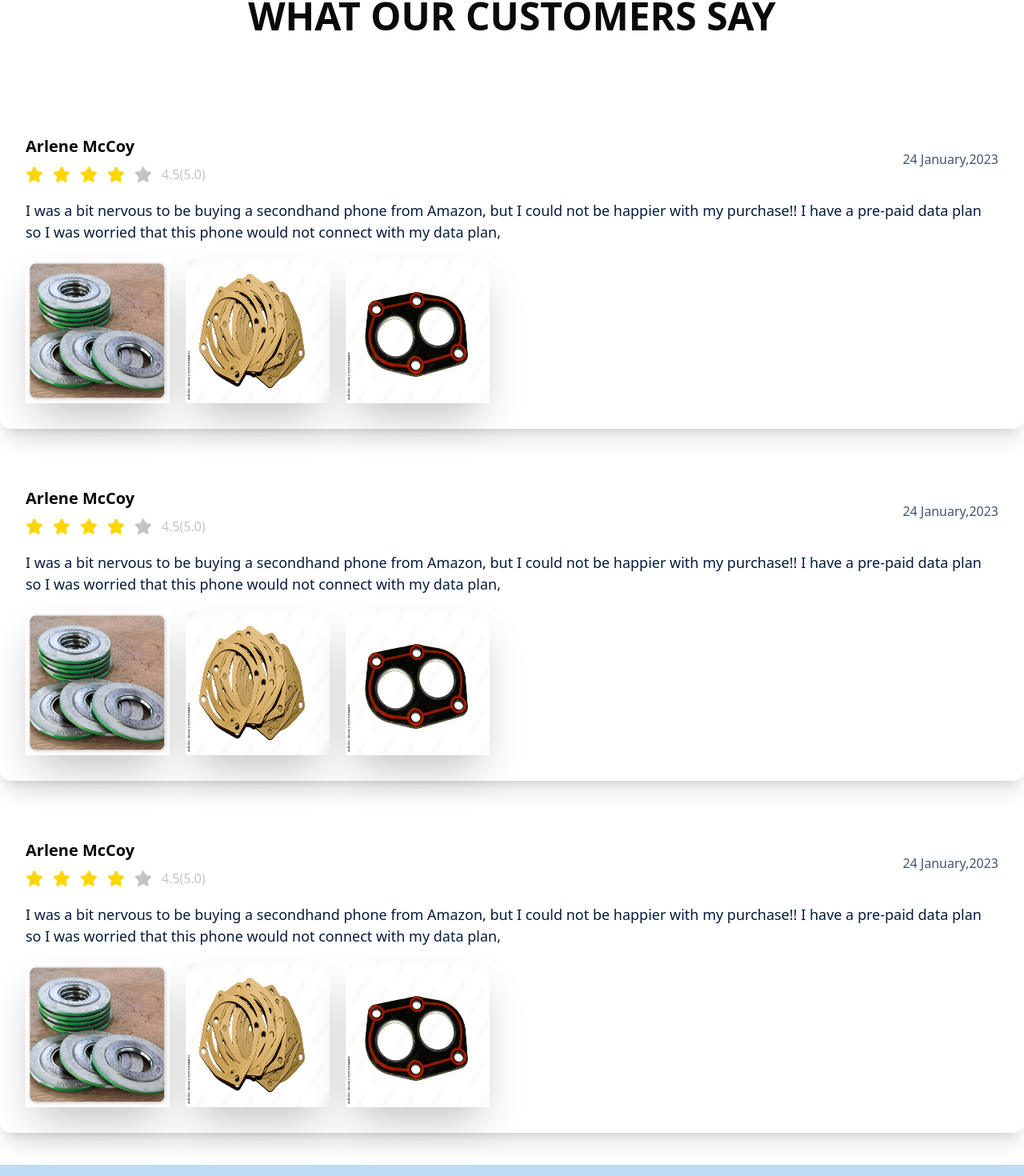
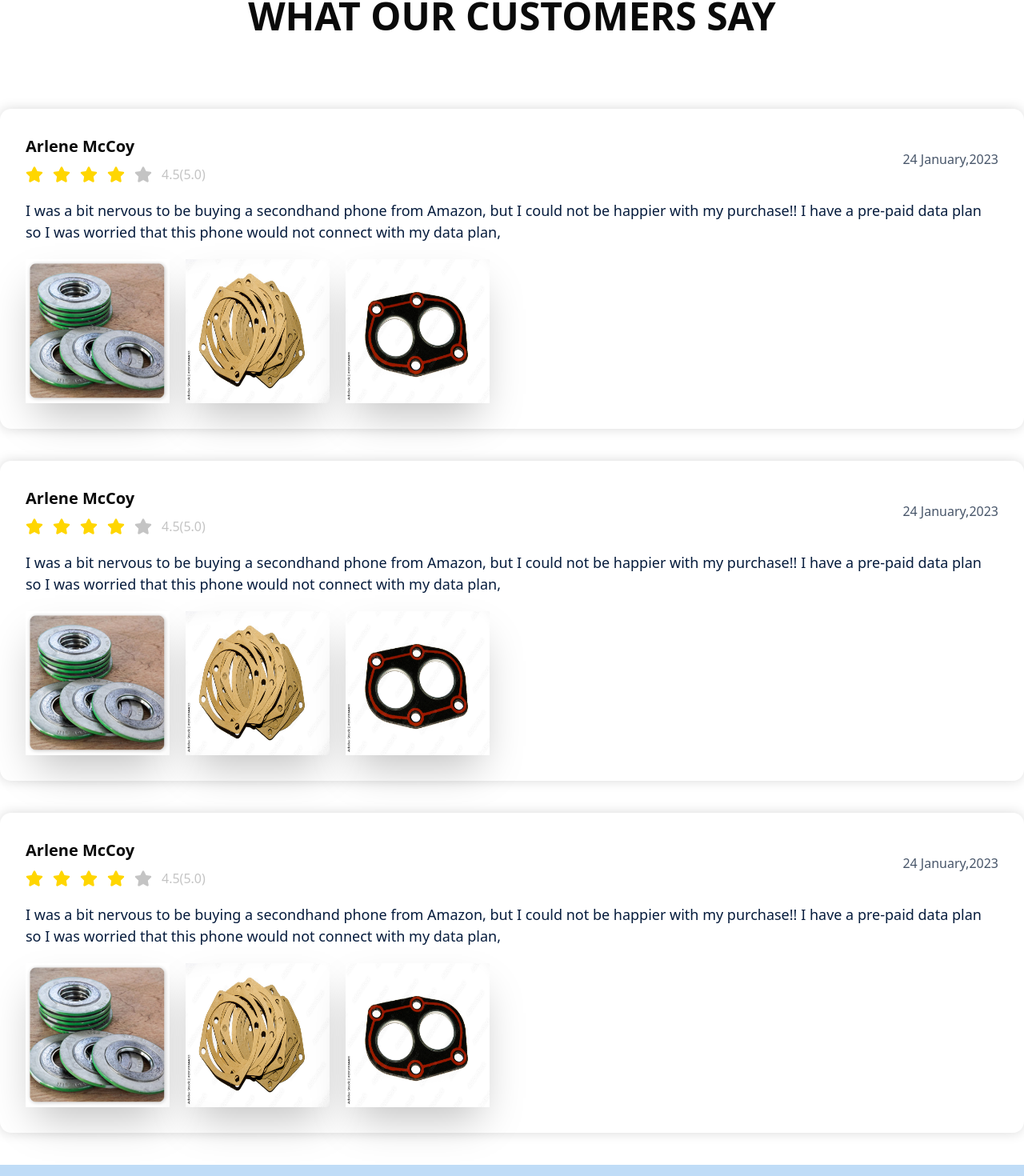
Before and after one commit to shukumar-542/my-gasket, a Next.js app: page / in a window 1280 px wide. Shown: the part 4368-5838 px from the top of the page at 80% size. Built offline with nearby package versions, Linux system fonts and the light colour scheme.

Commit message:
Change shadow effect on what our client say section

```diff
--- a/src/components/WhatOurClientSay/WhatOurClientSay.tsx
+++ b/src/components/WhatOurClientSay/WhatOurClientSay.tsx
@@ -15,7 +15,9 @@ const WhatOurClientSay = () => {
       <h1 className="text-[25px] md:text-[48px] font-extrabold text-center my-10 uppercase pb-10">
         {t("whatCustomersSay")}
       </h1>
-      <div className=" bg-white shadow-xl justify-between items-center   p-8 rounded-xl mx-2 md:mx-0">
+      <div className=" bg-white  justify-between items-center   p-8 rounded-xl mx-2 md:mx-0"  style={{
+    boxShadow: '0 0 15px rgba(0, 0, 0, 0.15)',
+  }}>
         <div className="md:flex items-center justify-between gap-5">
           <div>
             <p className="text-[20px] font-semibold">Arlene McCoy</p>
@@ -60,7 +62,9 @@ const WhatOurClientSay = () => {
           />
         </div>
       </div>
-      <div className=" mt-10 bg-white shadow-xl justify-between items-center   p-8 rounded-xl mx-2 md:mx-0">
+      <div className=" mt-10 bg-white justify-between items-center   p-8 rounded-xl mx-2 md:mx-0"  style={{
+    boxShadow: '0 0 15px rgba(0, 0, 0, 0.15)',
+  }}>
         <div className="md:flex items-center justify-between gap-5">
           <div>
             <p className="text-[20px] font-semibold">Arlene McCoy</p>
@@ -105,7 +109,9 @@ const WhatOurClientSay = () => {
           />
         </div>
       </div>
-      <div className=" mt-10 bg-white shadow-xl justify-between items-center   p-8 rounded-xl mx-2 md:mx-0">
+      <div className=" mt-10 bg-white  justify-between items-center   p-8 rounded-xl mx-2 md:mx-0"  style={{
+    boxShadow: '0 0 15px rgba(0, 0, 0, 0.15)',
+  }}>
         <div className="md:flex items-center justify-between gap-5">
           <div>
             <p className="text-[20px] font-semibold">Arlene McCoy</p>
```
